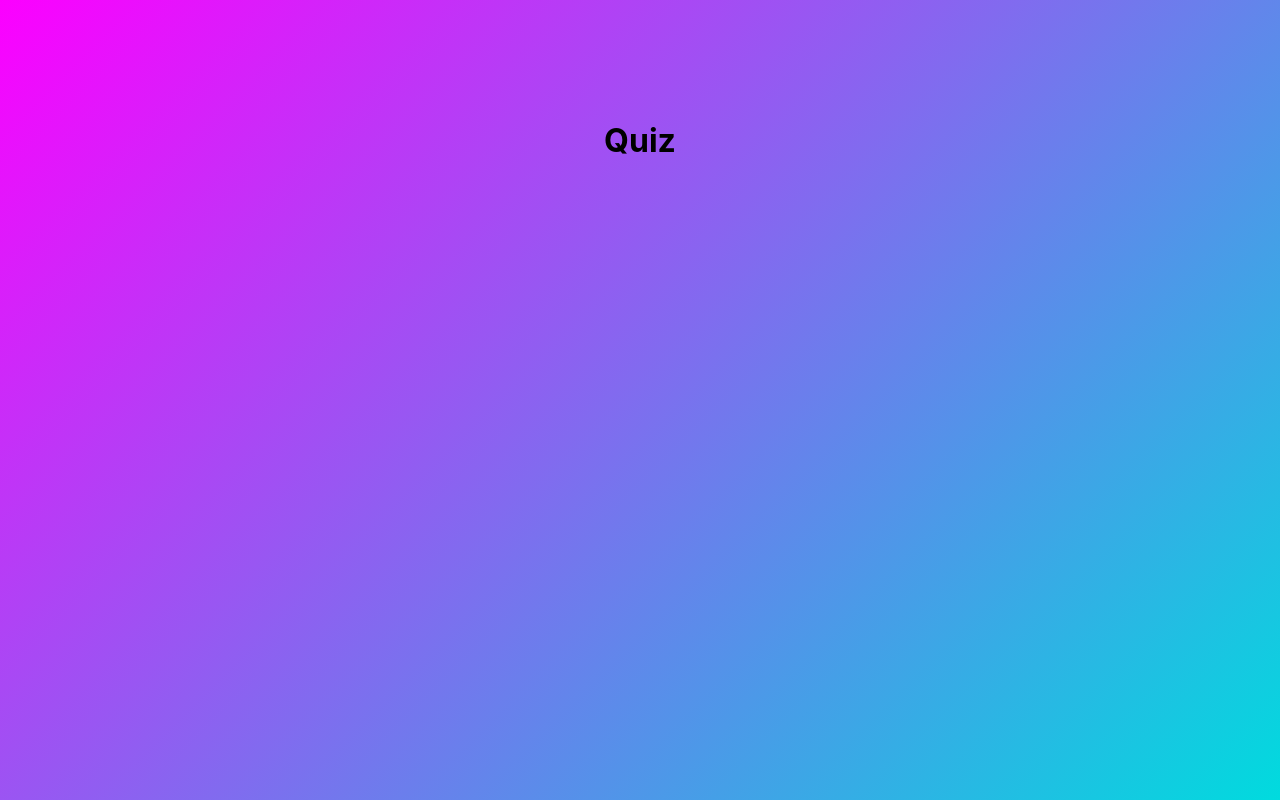
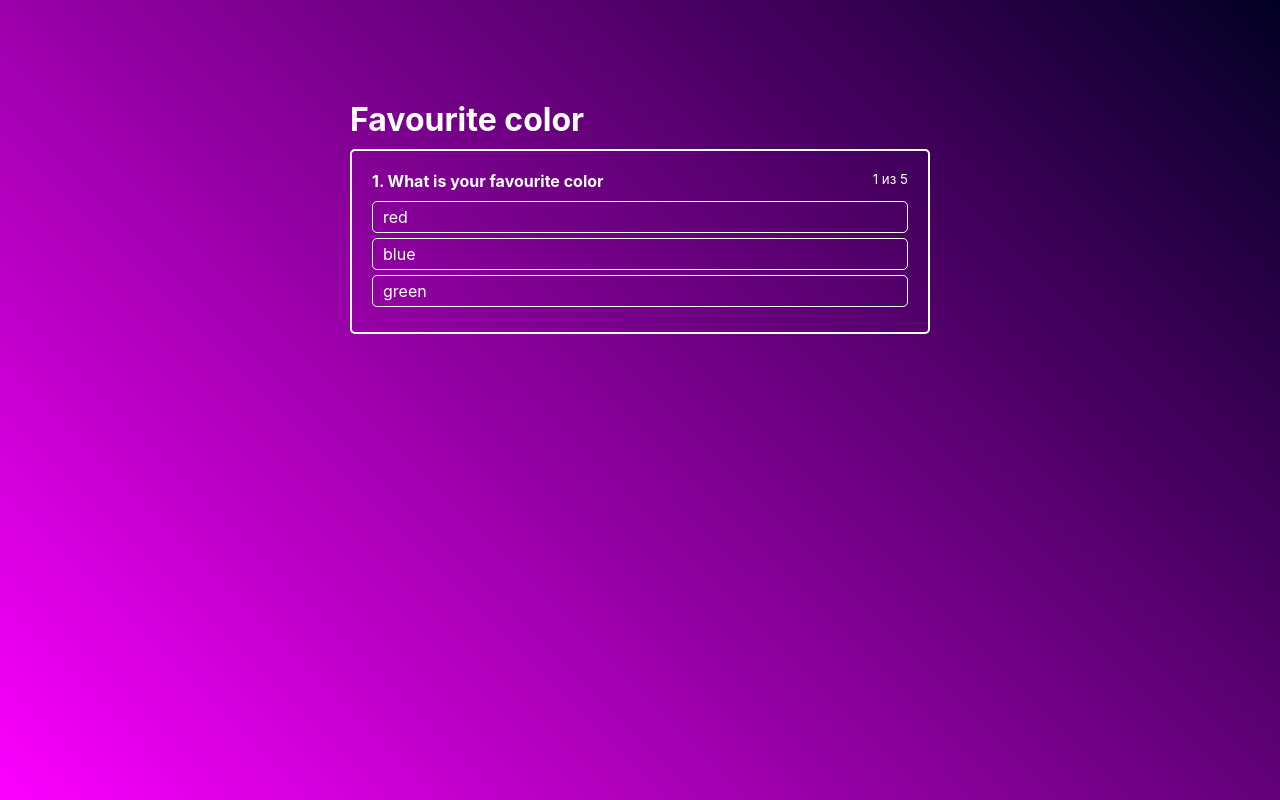
Before and after one commit to ToriaHUB/quiz-app, a React (Create React App) app: page / in a window 1280 px wide. Built offline with nearby package versions, Linux system fonts and the light colour scheme.

Commit message:
react-quiz: added active question screen

```diff
--- a/src/App.tsx
+++ b/src/App.tsx
@@ -1,12 +1,40 @@
 import React from "react"
 import { Layout } from "./hoc/layout"
 import { Quiz } from "./components/quiz"
+import { GlobalStyles } from "./styles"
+
+const mockQuiz = {
+  title: "Favourite color",
+  questions: [
+    {
+      number: 1,
+      title: "What is your favourite color",
+      answers: [
+        { title: "red", isCorrect: true },
+        { title: "blue", isCorrect: false },
+        { title: "green", isCorrect: false }
+      ]
+    },
+    {
+      number: 2,
+      title: "What is your dog favourite color",
+      answers: [
+        { title: "red", isCorrect: false },
+        { title: "blue", isCorrect: false },
+        { title: "green", isCorrect: true }
+      ]
+    }
+  ]
+}
 
 const App: React.FC = () => {
   return (
-    <Layout>
-      <Quiz />
-    </Layout>
+    <>
+      <GlobalStyles />
+      <Layout>
+        <Quiz quizData={mockQuiz} />
+      </Layout>
+    </>
   )
 }
 
--- /dev/null
+++ b/src/components/active-quiz.tsx
@@ -0,0 +1,48 @@
+import React from "react"
+import styled from "styled-components"
+import { AnswerList } from "./answers-list"
+import { QuestionT } from "../types"
+
+const mockQuestion: QuestionT = {
+  number: 1,
+  title: "What is your favourite color",
+  answers: [
+    { title: "red", isCorrect: true },
+    { title: "blue", isCorrect: false },
+    { title: "green", isCorrect: false }
+  ]
+}
+
+type Props = {}
+
+export const ActiveQuiz: React.FC<Props> = () => {
+  return (
+    <>
+      <ActiveQuizStyle>
+        <Question>
+          <span>
+            <strong>
+              {`${mockQuestion.number}. `}
+              {mockQuestion.title}
+            </strong>
+          </span>
+          <small>{mockQuestion.number} из 5</small>
+        </Question>
+        <AnswerList answers={mockQuestion.answers} />
+      </ActiveQuizStyle>
+    </>
+  )
+}
+
+const ActiveQuizStyle = styled.div`
+  padding: 20px;
+  color: #ffffff;
+  border: 2px solid #ffffff;
+  border-radius: 5px;
+  margin-bottom: 10px;
+`
+const Question = styled.p`
+  display: flex;
+  justify-content: space-between;
+  margin-bottom: 10px;
+`
--- /dev/null
+++ b/src/components/answerItem.tsx
@@ -0,0 +1,21 @@
+import React from "react"
+import styled from "styled-components"
+type Props = {
+  title: string
+}
+
+export const AnswerItem: React.FC<Props> = ({ title }) => {
+  return <Item>{title}</Item>
+}
+
+const Item = styled.li`
+  border: 1px solid #fff;
+  border-radius: 5px;
+  padding: 5px 10px;
+  margin-bottom: 5px;
+  cursor: pointer;
+  transition: background 0.2s ease-in-out;
+  &:hover {
+    background: rgba(255, 255, 255, 0.2);
+  }
+`
--- /dev/null
+++ b/src/components/answers-list.tsx
@@ -0,0 +1,23 @@
+import React from "react"
+import styled from "styled-components"
+import { AnswerT } from "../types"
+import { AnswerItem } from "./answerItem"
+
+type Props = {
+  answers: AnswerT[]
+}
+
+export const AnswerList: React.FC<Props> = ({ answers }) => {
+  return (
+    <List>
+      {answers.map((answer, index) => {
+        //TODO: add isCorrect
+        return <AnswerItem key={index} title={answer.title} />
+      })}
+    </List>
+  )
+}
+
+const List = styled.ul`
+  list-style: none;
+`
--- a/src/components/quiz.tsx
+++ b/src/components/quiz.tsx
@@ -1,16 +1,38 @@
 import React from "react"
 import styled from "styled-components"
+import { QuizT } from "../types"
+import { ActiveQuiz } from "./active-quiz"
 
-type Props = {}
-
-export const Quiz: React.FC<Props> = () => {
-  return <QuizStyle>Quiz</QuizStyle>
+type Props = {
+  quizData: QuizT
 }
 
-const QuizStyle = styled.h1`
+export const Quiz: React.FC<Props> = ({ quizData }) => {
+  return (
+    <QuizStyle>
+      <ActiveQuizWrapper>
+        <QuizName>{quizData.title}</QuizName>
+        <ActiveQuiz />
+      </ActiveQuizWrapper>
+    </QuizStyle>
+  )
+}
+
+const QuizStyle = styled.div`
   display: flex;
-  justify-content: center;
+  flex-direction: column;
   padding-top: 100px;
   flex-grow: 1;
   width: 100%;
 `
+
+const ActiveQuizWrapper = styled.div`
+  padding: 0 10px;
+  display: flex;
+  flex-direction: column;
+  width: 600px;
+  color: #fff;
+`
+const QuizName = styled.h1`
+  margin-bottom: 10px;
+`
--- a/src/hoc/layout.tsx
+++ b/src/hoc/layout.tsx
@@ -15,8 +15,9 @@ export const Layout: React.FC<Props> = ({ children }) => {
 
 export const LayoutStyle = styled.div`
   display: flex;
+  position: relative;
   justify-content: center;
-  background-image: linear-gradient(-45deg, #00dbde, #fc00ff);
+  background-image: linear-gradient(45deg, #fc00ff, #020024);
   height: 100vh;
   width: 100vw;
 `
--- a/src/index.css
+++ /dev/null
@@ -1,13 +0,0 @@
-body {
-  margin: 0;
-  font-family: -apple-system, BlinkMacSystemFont, 'Segoe UI', 'Roboto', 'Oxygen',
-    'Ubuntu', 'Cantarell', 'Fira Sans', 'Droid Sans', 'Helvetica Neue',
-    sans-serif;
-  -webkit-font-smoothing: antialiased;
-  -moz-osx-font-smoothing: grayscale;
-}
-
-code {
-  font-family: source-code-pro, Menlo, Monaco, Consolas, 'Courier New',
-    monospace;
-}
--- /dev/null
+++ b/src/styles/index.ts
@@ -0,0 +1,17 @@
+import { createGlobalStyle } from "styled-components"
+
+export const GlobalStyles = createGlobalStyle`
+body {
+    font-family: -apple-system, BlinkMacSystemFont, 'Segoe UI', 'Roboto', 'Oxygen',
+    'Ubuntu', 'Cantarell', 'Fira Sans', 'Droid Sans', 'Helvetica Neue',
+    sans-serif;
+  -webkit-font-smoothing: antialiased;
+  -moz-osx-font-smoothing: grayscale;
+}
+
+*{
+padding: 0;
+margin: 0;
+box-sizing: border-box;
+}
+`
--- /dev/null
+++ b/src/types.ts
@@ -0,0 +1,6 @@
+export type QuizT = {
+  title: string
+  questions: QuestionT[]
+}
+export type QuestionT = { number: number; title: string; answers: AnswerT[] }
+export type AnswerT = { title: string; isCorrect: boolean }
```
Also changed, not shown: src/index.tsx (+6 -7 lines), .prettierrc.yaml.
